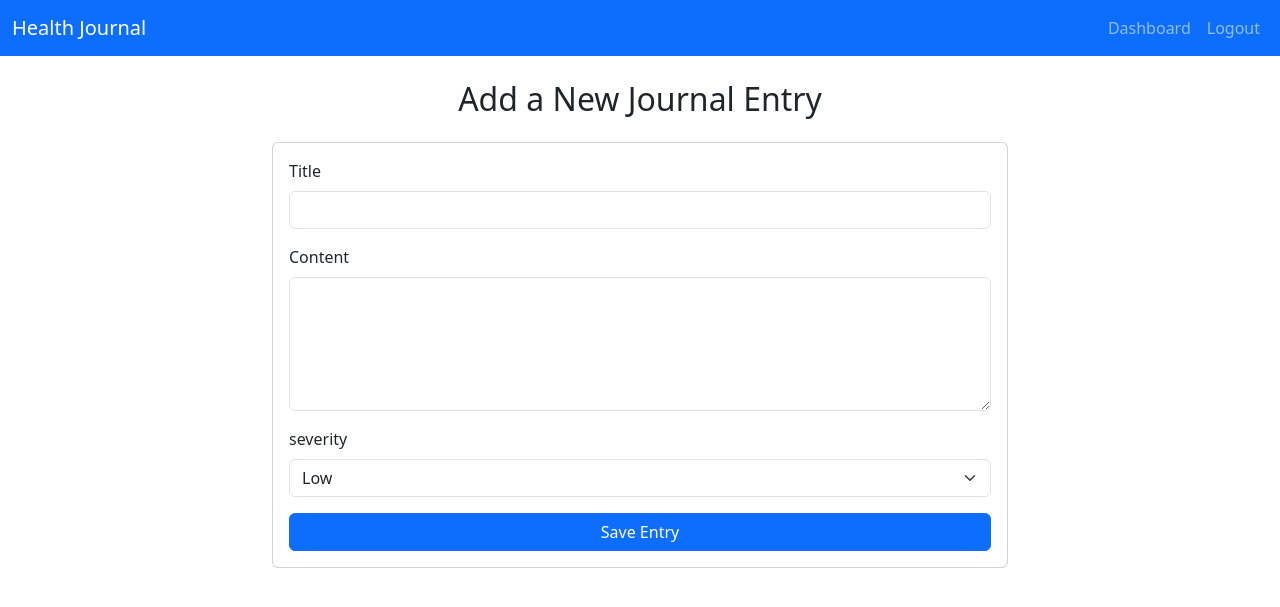
After one commit to zapp-505/Medical_Journal, a Flask app: page /add-journal in a window 1280 px wide. The commit adds this page. Shown: the top 607 px of the page. Run offline with Flask 3, Linux system fonts and the light colour scheme; the visitor is signed in with stand-in values (Sample User, id 1).

Commit message:
setting up add and delete notes logic

```diff
--- a/Website/auth.py
+++ b/Website/auth.py
@@ -23,7 +23,7 @@ def signup():
 
         flash('Your account has been created successfully!')
         return redirect(url_for('auth.login'))
-    #form=form passes form object inot template and can access it inside login.html
+    #form=form passes form object into template and can access it inside login.html
     return render_template('signup.html', title = 'Sign Up', form=form)
 @auth.route('/login',methods=["GET","POST"])
 def login():
@@ -36,7 +36,7 @@ def login():
         if user and user.check_password(form.password.data):
             login_user(user, remember=form.remember.data)
             flash('Login successful!','success')
-            return redirect(url_for('views.dashboard'))
+            return redirect(url_for('views.home'))
         else:
             flash('Please check the email and password','danger')
     return render_template('login.html',title = 'Login', form=form)
--- a/Website/forms.py
+++ b/Website/forms.py
@@ -1,5 +1,5 @@
 from flask_wtf import FlaskForm
-from wtforms import StringField, PasswordField, SubmitField, BooleanField
+from wtforms import StringField, PasswordField, SubmitField, BooleanField, TextAreaField, SelectField
 from wtforms.validators import DataRequired, Length, Email, EqualTo, ValidationError
 from .models import User
 
@@ -28,3 +28,11 @@ class LoginForm(FlaskForm):
     password = PasswordField('Password', validators=[DataRequired()])
     remember = BooleanField('Remember Me')
     submit = SubmitField('Login')
+
+class JournalEntryForm(FlaskForm):
+    title = StringField('Title', validators=[DataRequired(), Length(min=3, max=200)])
+    content = TextAreaField('Content', validators=[DataRequired()])
+    severity = SelectField('severity',choices=[('Low','Low'), ('Medium', 'Medium'), ('High', 'High')],
+                           validators=[DataRequired()])#(value, label)
+
+    submit = SubmitField('Save Entry')
--- /dev/null
+++ b/Website/templates/add_journal.html
@@ -0,0 +1,35 @@
+{% extends "base.html" %}
+
+{% block title %}Add Journal Entry{% endblock %}
+
+{% block content %}
+<div class="row">
+    <div class="col-md-8 offset-md-2">
+        <h2 class="text-center mb-4">Add a New Journal Entry</h2>
+        <div class="card">
+            <div class="card-body">
+                <form method="POST">
+                    {{ form.hidden_tag() }} <div class="mb-3">
+                        {{ form.title.label(class="form-label") }}
+                        {{ form.title(class="form-control") }}
+                    </div>
+
+                    <div class="mb-3">
+                        {{ form.content.label(class="form-label") }}
+                        {{ form.content(class="form-control", rows=5) }}
+                    </div>
+
+                    <div class="mb-3">
+                        {{ form.severity.label(class="form-label") }}
+                        {{ form.severity(class="form-select") }}
+                    </div>
+
+                    <div class="d-grid">
+                        {{ form.submit(class="btn btn-primary") }}
+                    </div>
+                </form>
+            </div>
+        </div>
+    </div>
+</div>
+{% endblock %}
--- a/Website/views.py
+++ b/Website/views.py
@@ -1,13 +1,47 @@
-from flask import Blueprint, render_template
+from flask import Blueprint, render_template, request, flash, redirect, url_for
 from flask_login import login_required, current_user
+from .forms import JournalEntryForm
+from .models import JournalEntry
+from . import db
 
 views = Blueprint('views',__name__)
 
 @views.route('/')
 def home():
-    return render_template("base.html")
+    if current_user.is_authenticated:
+        return render_template("dashboard.html", user=current_user)
+    return render_template("home.html")
 
 @views.route('/dashboard')
 @login_required
 def dashboard():
     return render_template("dashboard.html", user=current_user)
+
+@views.route('/add-journal',methods=['GET','POST'])
+@login_required
+def add_journal():
+    form = JournalEntryForm()
+    if form.validate_on_submit():
+        new_entry=JournalEntry(title=form.title.data,
+                               content=form.content.data,
+                               severity=form.severity.data,
+            user_id=current_user.id)  # Link the entry to the logged-in user
+        db.session.add(new_entry)
+        db.session.commit()
+        flash('Journal aadded successfully!',category = 'success')
+        return redirect(url_for('views.dashboard'))
+    return render_template("add_journal.html",form=form)
+
+#1. HTML forms don’t support DELETE natively
+@views.route('/delete-journal/<int:entry_id>',methods=['POST'])
+def delete_journal(entry_id):
+    entry_to_delete = JournalEntry.query.get(entry_id)
+
+    #doesnt matter in normal use but prevents malicious access of other users journal
+    if entry_to_delete and entry_to_delete.user_id == current_user.id:
+        db.session.delete(entry_to_delete)
+        db.session.commit()
+        flash('Journal entry deleted.', category = 'success')
+    else:
+        flash('Entry not found or you do not have permission to delete it',category='error')
+    return redirect(url_for('views.dashboard'))
```
Also changed, not shown: Website/templates/dashboard.html (+36 -4 lines), Website/templates/home.html (added, +15 -0 lines).
